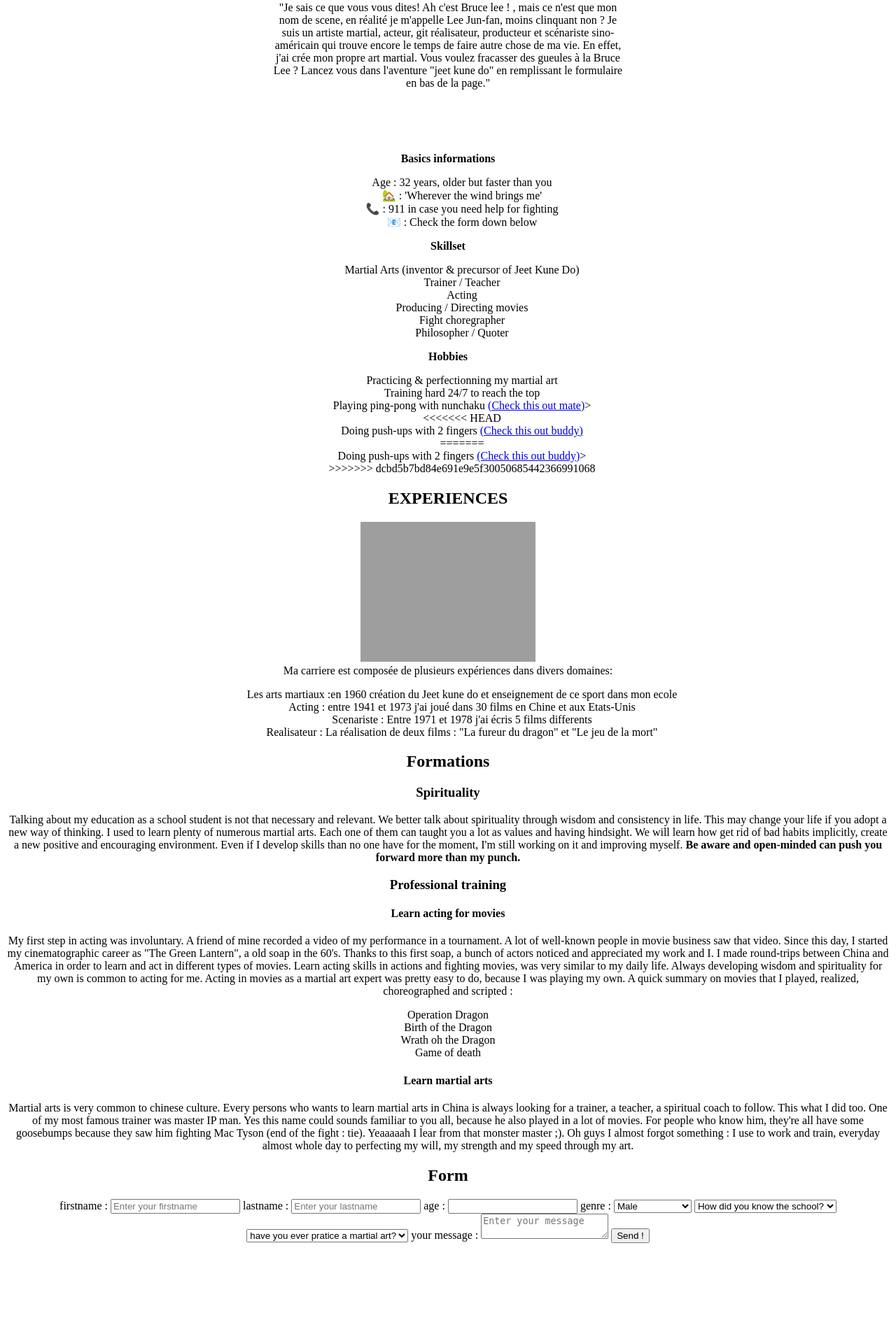
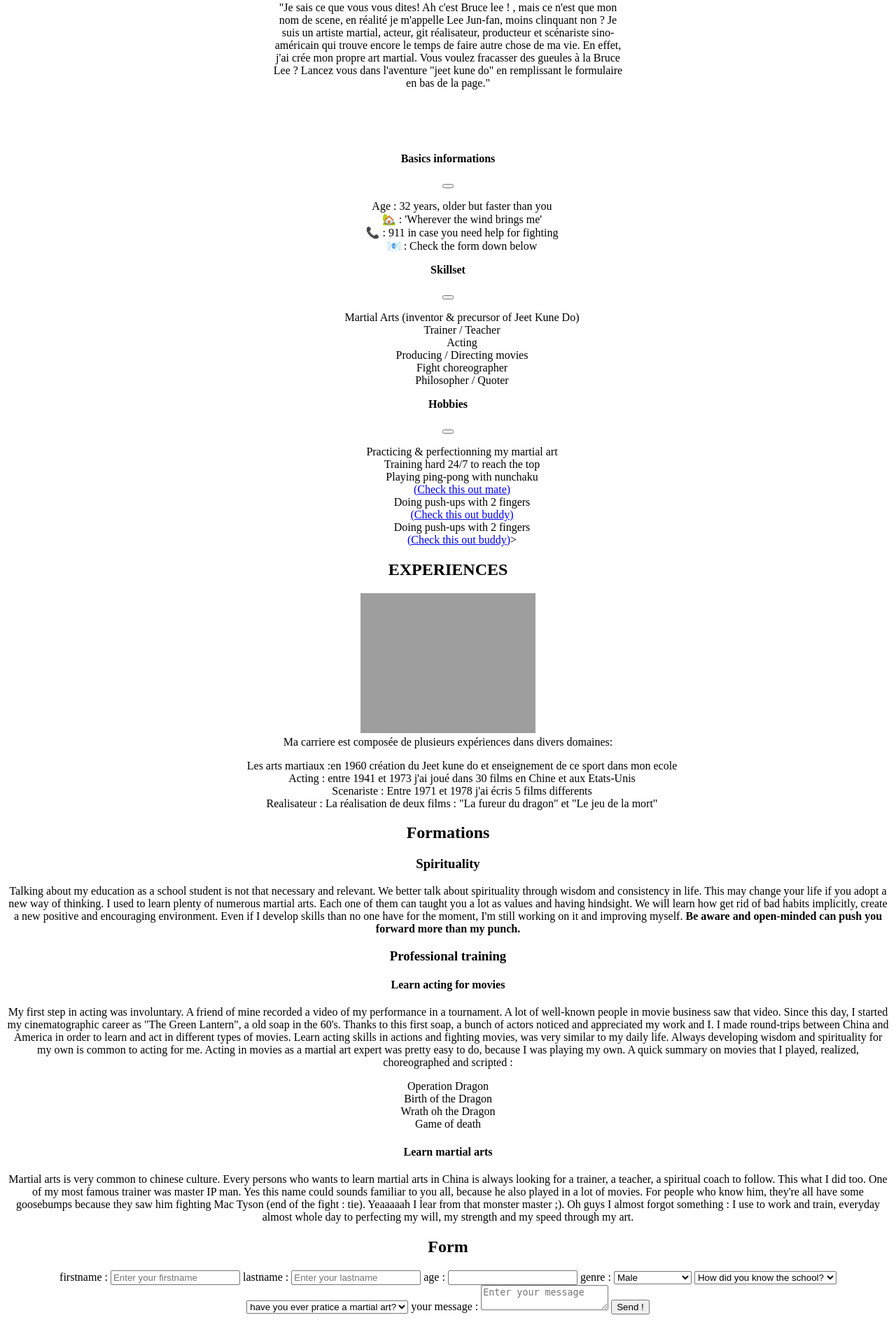
Before and after one commit to Gambino-stack/BruceLeeProject, a PHP site: page /BruceLee.php in a window 1280 px wide. Shown: the part 546-2433 px from the top of the page at 70% size. Before the commit the page ends 2323 px from the top, so only its background shows below. Run offline with PHP 8.4, Linux system fonts and the light colour scheme; some libraries are stand-ins or nearby versions; some web fonts are replaced; grey boxes are pictures that could not be loaded.

Commit message:
add new pictures for button sidebar

```diff
--- a/BruceLee.php
+++ b/BruceLee.php
@@ -49,6 +49,7 @@
             <!-- Contient la quick informations-->
             <section id="firstInformations">
                 <p><b>Basics informations</b></p>
+                <button class="sidebarButton"></button>
                     <ul>
                         <li>Age : 32 years, older but faster than you</li>
                         <li>🏡 : 'Wherever the wind brings me' </li>
@@ -60,12 +61,13 @@
             <!-- Contient les skills -->
             <section id="skillset">
                 <p><b>Skillset</b></p>
+                <button class="sidebarButton" href="#" src=""></button>
                 <ul>
                     <li>Martial Arts (inventor & precursor of Jeet Kune Do)</li>
                     <li>Trainer / Teacher</li>
                     <li>Acting</li>
                     <li>Producing / Directing movies</li>
-                    <li>Fight choregrapher</li>
+                    <li>Fight choreographer</li>
                     <li>Philosopher / Quoter</li>
                 </ul>
             </section>
@@ -73,15 +75,16 @@
             <!-- Contient les hobbies -->
             <section id="hobbies">
                 <p><b>Hobbies</b></p>
+                <button class="sidebarButton" href="#"></button>
                     <ul>
                         <li>Practicing & perfectionning my martial art</li>
                         <li>Training hard 24/7 to reach the top</li>
-                        <li>Playing ping-pong with nunchaku <a href="https://www.youtube.com/watch?v=qHe6vhexm6g">(Check this out mate)</a>></li>
-<<<<<<< HEAD
-                        <li>Doing push-ups with 2 fingers <a href="https://www.youtube.com/watch?v=JlQfBg3VJJU">(Check this out buddy)</a></li>
-=======
-                        <li>Doing push-ups with 2 fingers <a href="https://www.youtube.com/watch?v=JlQfBg3VJJU">(Check this out buddy)</a>></li>
->>>>>>> dcbd5b7bd84e691e9e5f30050685442366991068
+                        <li>Playing ping-pong with nunchaku
+                        <a href="https://www.youtube.com/watch?v=qHe6vhexm6g"><br>(Check this out mate)</a></li>
+                        <li>Doing push-ups with 2 fingers
+                        <a href="https://www.youtube.com/watch?v=JlQfBg3VJJU"><br>(Check this out buddy)</a></li>
+                        <li>Doing push-ups with 2 fingers
+                        <a href="https://www.youtube.com/watch?v=JlQfBg3VJJU"><br>(Check this out buddy)</a>></li>
                     </ul>
             </section>
 
--- a/style.css
+++ b/style.css
@@ -26,6 +26,7 @@
 }
 
 /***Side Bars Part***/
+.sidebarButton
 
 
 
```
Also changed, not shown: img/dragon.png (added), img/dragon2.png (added), 1 other file.
